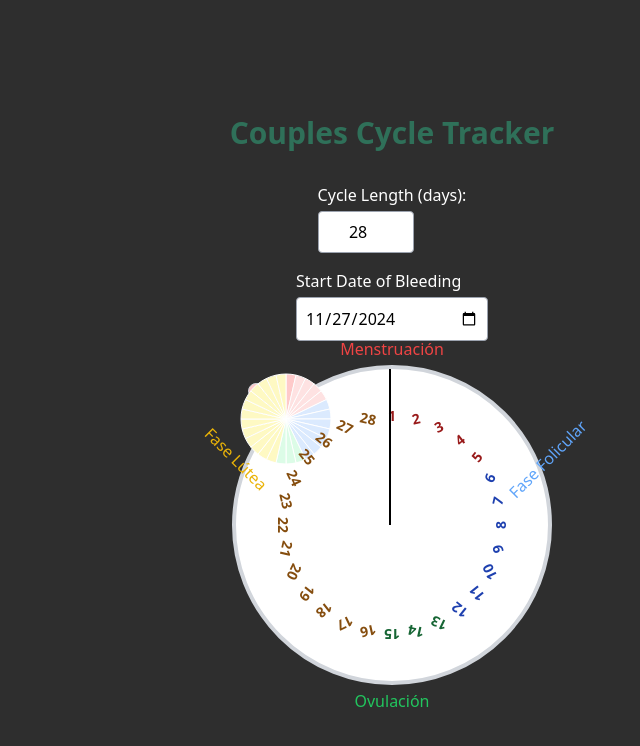
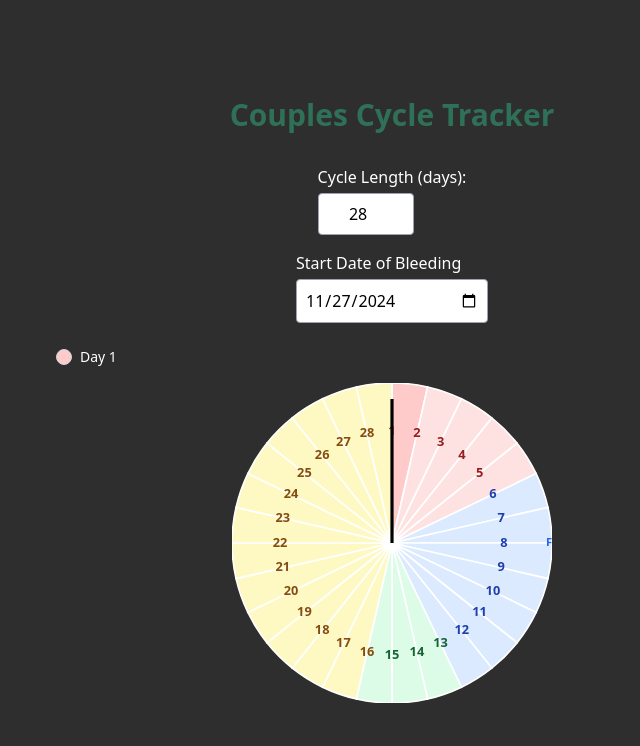
Before and after one commit to dougc95/cycle-tracker, a React (Vite) app: page / in a window 1280 px wide. Shown: the top 746 px of the page, without its empty margins (248-888 px from the left). Built offline with nearby package versions, Linux system fonts and the light colour scheme.

Commit message:
improve wedges

```diff
--- a/src/components/MenstrualCycle.jsx
+++ b/src/components/MenstrualCycle.jsx
@@ -77,59 +77,114 @@ const MenstrualCycle = () => {
     };
   };
 
-  // Calculate positions for days around the circle
-  const calculatePosition = (index) => {
-    // Changed to clockwise rotation
-    const angle = (index * (360 / cycleLength) - 90) * (Math.PI / 180);
-    const radius = 35; // Percentage from center
-    const x = radius * Math.cos(angle);
-    const y = radius * Math.sin(angle);
-    return {
-      left: `${50 + x}%`,
-      top: `${50 + y}%`,
-      transform: `translate(-50%, -50%) rotate(${
-        -index * (360 / cycleLength)
-      }deg)`,
-    };
-  };
-
   const generateWedges = () => {
-    const radius = 45;
+    const radius = 50;
+    const center = 50;
     const anglePerDay = 360 / cycleLength;
 
     return days.map((day, index) => {
-      // Angles are already adjusted for clockwise
-      const startAngle = (index * anglePerDay - 90) * (Math.PI / 180);
-      const endAngle = ((index + 1) * anglePerDay - 90) * (Math.PI / 180);
+      const startAngle = index * anglePerDay - 90;
+      const endAngle = (index + 1) * anglePerDay - 90;
 
-      const x1 = 50 + radius * Math.cos(startAngle);
-      const y1 = 50 + radius * Math.sin(startAngle);
-      const x2 = 50 + radius * Math.cos(endAngle);
-      const y2 = 50 + radius * Math.sin(endAngle);
+      const x1 = center + radius * Math.cos((Math.PI * startAngle) / 180);
+      const y1 = center + radius * Math.sin((Math.PI * startAngle) / 180);
 
-      const largeArcFlag = anglePerDay > 180 ? 1 : 0;
+      const x2 = center + radius * Math.cos((Math.PI * endAngle) / 180);
+      const y2 = center + radius * Math.sin((Math.PI * endAngle) / 180);
+
+      const isCurrentDay = index === currentDayIndex;
+      const colors = getPhaseColor(day, isCurrentDay);
 
       const d = `
-        M 50 50
+        M ${center} ${center}
         L ${x1} ${y1}
-        A ${radius} ${radius} 0 ${largeArcFlag} 1 ${x2} ${y2}
+        A ${radius} ${radius} 0 0 1 ${x2} ${y2}
         Z
       `;
+
+      return (
+        <path
+          key={`wedge-${day}`}
+          d={d}
+          fill={colors.bg}
+          stroke="#ffffff"
+          strokeWidth="0.5"
+        />
+      );
+    });
+  };
+
+  const generateDayNumbers = () => {
+    const radius = 35;
+    return days.map((day, index) => {
+      const angle = (index * (360 / cycleLength) - 90) * (Math.PI / 180);
+      const x = 50 + radius * Math.cos(angle);
+      const y = 50 + radius * Math.sin(angle);
 
       const isCurrentDay = index === currentDayIndex;
       const colors = getPhaseColor(day, isCurrentDay);
 
       return (
-        <path
-          data-testid="svg-wedge"
-          key={`wedge-${day}`}
-          d={d}
-          fill={colors.bg}
-          stroke="#ffffff"
-          strokeWidth="1"
-        />
+        <text
+          key={`day-${day}`}
+          x={x}
+          y={y}
+          fill={colors.text}
+          fontSize="4"
+          fontWeight="bold"
+          textAnchor="middle"
+          alignmentBaseline="middle"
+        >
+          {day}
+        </text>
       );
     });
+  };
+
+  const generatePhaseLabels = () => {
+    const labels = [
+      { text: "Menstruación", angle: -90, color: "#dc2626" },
+      { text: "Fase Folicular", angle: 0, color: "#2563eb" },
+      { text: "Ovulación", angle: 90, color: "#16a34a" },
+      { text: "Fase Lútea", angle: 180, color: "#ca8a04" },
+    ];
+
+    const radius = 60;
+
+    return labels.map((label, index) => {
+      const angle = label.angle * (Math.PI / 180);
+      const x = 50 + radius * Math.cos(angle);
+      const y = 50 + radius * Math.sin(angle);
+
+      return (
+        <text
+          key={`label-${index}`}
+          x={x}
+          y={y}
+          fill={label.color}
+          fontSize="3.5"
+          fontWeight="bold"
+          textAnchor="middle"
+          alignmentBaseline="middle"
+        >
+          {label.text}
+        </text>
+      );
+    });
+  };
+
+  const generateClockHand = () => {
+    if (currentDayIndex === null) return null;
+
+    const angle = currentDayIndex * (360 / cycleLength) - 90;
+    const x1 = 50;
+    const y1 = 50;
+    const x2 = 50 + 45 * Math.cos((Math.PI * angle) / 180);
+    const y2 = 50 + 45 * Math.sin((Math.PI * angle) / 180);
+
+    return (
+      <line x1={x1} y1={y1} x2={x2} y2={y2} stroke="black" strokeWidth="1" />
+    );
   };
 
   const generatePhasePreview = () => {
@@ -139,7 +194,7 @@ const MenstrualCycle = () => {
     const colors = getPhaseColor(currentDay, true);
 
     return (
-      <div className="absolute left-4 top-4 flex items-center space-x-2">
+      <div className="mb-4 flex items-center space-x-2">
         <div
           className="h-4 w-4 rounded-full border border-gray-300"
           style={{ backgroundColor: colors.bg }}
@@ -190,54 +245,23 @@ const MenstrualCycle = () => {
           </div>
         </div>
 
-        <div className="relative mx-auto aspect-square w-[320px]">
-          {generatePhasePreview()}
-          <div className="absolute h-full w-full rounded-full border-4 border-gray-300 bg-white">
-            <svg className="absolute h-full w-full">{generateWedges()}</svg>
+        {generatePhasePreview()}
 
-            <div className="absolute -top-8 left-1/2 -translate-x-1/2 text-red-500">
-              Menstruación
-            </div>
-            <div className="absolute right-0 top-1/4 translate-x-1/2 -rotate-45 text-blue-400">
-              Fase Folicular
-            </div>
-            <div className="absolute bottom-0 left-1/2 -translate-x-1/2 translate-y-8 text-green-500">
-              Ovulación
-            </div>
-            <div className="absolute left-0 top-1/4 -translate-x-1/2 rotate-45 text-yellow-500">
-              Fase Lútea
-            </div>
-
-            {/* Day numbers */}
-            {days.map((day, index) => (
-              <div
-                key={day}
-                className="absolute text-sm font-bold"
-                style={{
-                  ...calculatePosition(index),
-                  color: getPhaseColor(day, index === currentDayIndex).text,
-                }}
-              >
-                {day}
-              </div>
-            ))}
-
-            {/* Updated Clock hand */}
-            {currentDayIndex !== null && (
-              <div
-                className="absolute left-1/2 top-1/2"
-                style={{
-                  width: "2px",
-                  height: "50%",
-                  backgroundColor: "black",
-                  transform: `translateX(-50%) rotate(${
-                    currentDayIndex * (360 / cycleLength) + 180
-                  }deg)`,
-                  transformOrigin: "0% 0%",
-                }}
-              />
-            )}
-          </div>
+        <div className="mx-auto aspect-square w-[320px]">
+          <svg className="h-full w-full" viewBox="0 0 100 100">
+            <circle
+              cx="50"
+              cy="50"
+              r="49"
+              fill="white"
+              stroke="gray"
+              strokeWidth="1"
+            />
+            {generateWedges()}
+            {generateDayNumbers()}
+            {generatePhaseLabels()}
+            {generateClockHand()}
+          </svg>
         </div>
       </div>
     </div>
```
